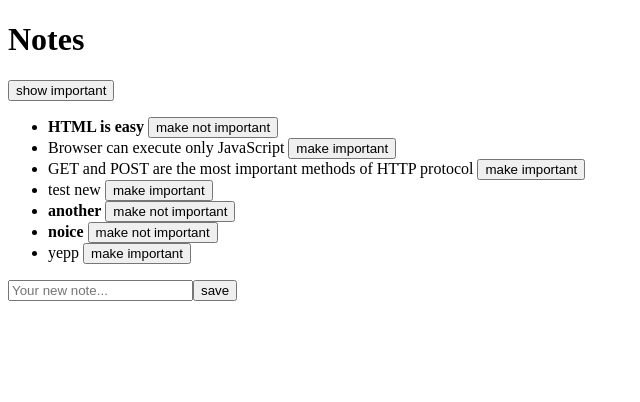
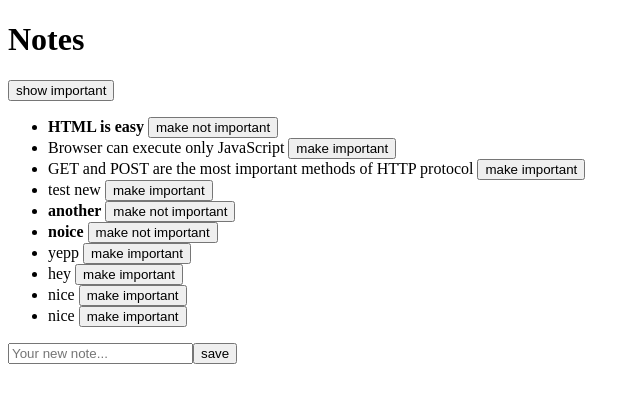
Before and after one commit to AndiSwiss/fullstackopen-2022, a React (Create React App) app in the folder part2/lesson-code/: page / in a window 1280 px wide. Shown: the top 402 px of the page, without its empty margins (0-640 px from the left). Built offline with nearby package versions, Linux system fonts and the light colour scheme; data requests are answered from the project's data file.

Commit message:
FEATURE: Part 2d - until (excl.) 'Cleaner Syntax...'

```diff
--- a/part2/lesson-code/db.json
+++ b/part2/lesson-code/db.json
@@ -41,6 +41,24 @@
       "date": "2022-05-17T13:55:43.242Z",
       "important": false,
       "id": 7
+    },
+    {
+      "content": "hey",
+      "date": "2022-05-17T15:10:14.444Z",
+      "important": false,
+      "id": 8
+    },
+    {
+      "content": "nice",
+      "date": "2022-05-17T15:15:59.630Z",
+      "important": false,
+      "id": 9
+    },
+    {
+      "content": "nice",
+      "date": "2022-05-17T15:16:04.934Z",
+      "important": false,
+      "id": 10
     }
   ]
 }
--- a/part2/lesson-code/src/App.js
+++ b/part2/lesson-code/src/App.js
@@ -4,13 +4,12 @@
 
 import Note from "./components/Note";
 import {useEffect, useState} from "react";
-import axios from "axios";
+import noteService from './services/notes'
 
 const App = () => {
   const [notes, setNotes] = useState([])
   const [newNote, setNewNote] = useState('')
   const [showAll, setShowAll] = useState(true)
-  const url = 'http://localhost:3001/notes'
 
   const addNote = (event) => {
     event.preventDefault()
@@ -20,11 +19,11 @@ const App = () => {
       important: Math.random() < 0.5,
     }
 
-    axios
-      .post(url, noteObject)
-      .then(response => {
-        // use 'response.data, because this will have the auto-generated id from the server!!
-        setNotes(notes.concat(response.data))
+    noteService
+      .create(noteObject)
+      .then(returnedNote => {
+        // use 'returnedNote.data, because this will have the auto-generated id from the server!!
+        setNotes(notes.concat(returnedNote))
         setNewNote('')
       })
   }
@@ -40,18 +39,15 @@ const App = () => {
   const toggleImportanceOf = (id) => () => {
     const note = notes.find(n => n.id === id)
     const changedNote = { ...note, important: !note.important}
-
-    axios
-      .put(url + '/' + id, changedNote)
-      .then(response => setNotes(notes.map(note => note.id !== id ? note : response.data)))
+    noteService
+      .update(id, changedNote)
+      .then(returnedNote => setNotes(notes.map(note => note.id !== id ? note : returnedNote)))
   }
 
   useEffect(() => {
-    axios
-      .get(url)
-      .then(response => {
-        setNotes(response.data)
-      })
+    noteService
+      .getAll()
+      .then(initialNotes => setNotes(initialNotes))
   }, [])
 
   return (<>
--- /dev/null
+++ b/part2/lesson-code/src/services/notes.js
@@ -0,0 +1,22 @@
+import axios from "axios";
+
+const baseUrl = 'http://localhost:3001/notes'
+
+const getAll = () => axios
+  .get(baseUrl)
+  .then(response => response.data)
+
+const create = newObject => axios
+  .post(baseUrl, newObject)
+  .then(response => response.data)
+
+const update = (id, newObject) => axios
+  .put(`${baseUrl}/${id}`, newObject)
+  .then(response => response.data)
+
+
+export default {
+  getAll,
+  create,
+  update
+}
```
